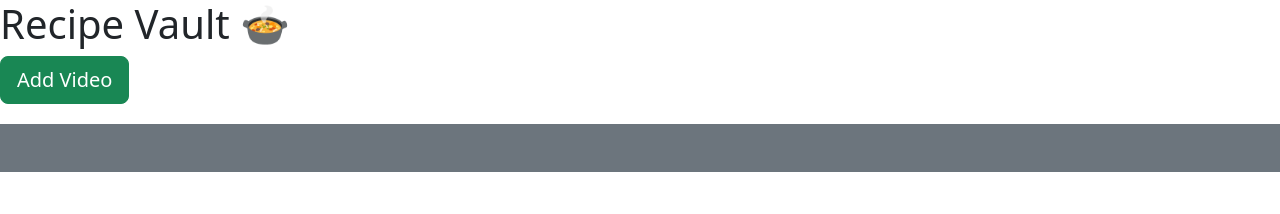
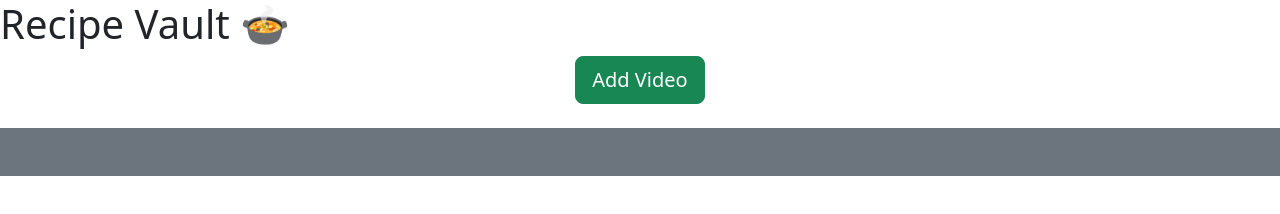
Before and after one commit to DemaG123/Recipe-Vault, a website built with webpack: page src/html/index.html in a window 1280 px wide. Built offline with nearby package versions, Linux system fonts and the light colour scheme.

Commit message:
style: center Add Video button above video container

```diff
--- a/src/html/index.html
+++ b/src/html/index.html
@@ -9,8 +9,11 @@
 </head>
 <body>
   <h1>Recipe Vault 🍲</h1>
-  <!-- Button -->
-  <button class="btn btn-success btn-lg" id="addVideoBtn">Add Video</button>
+
+  <div class="text-center mb-4">
+    <!-- Button -->
+    <button class="btn btn-success btn-lg" id="addVideoBtn">Add Video</button>
+  </div>
 
   <!-- Where videos will be added -->
   <div class="video-container" id="videoContainer"></div>
```
